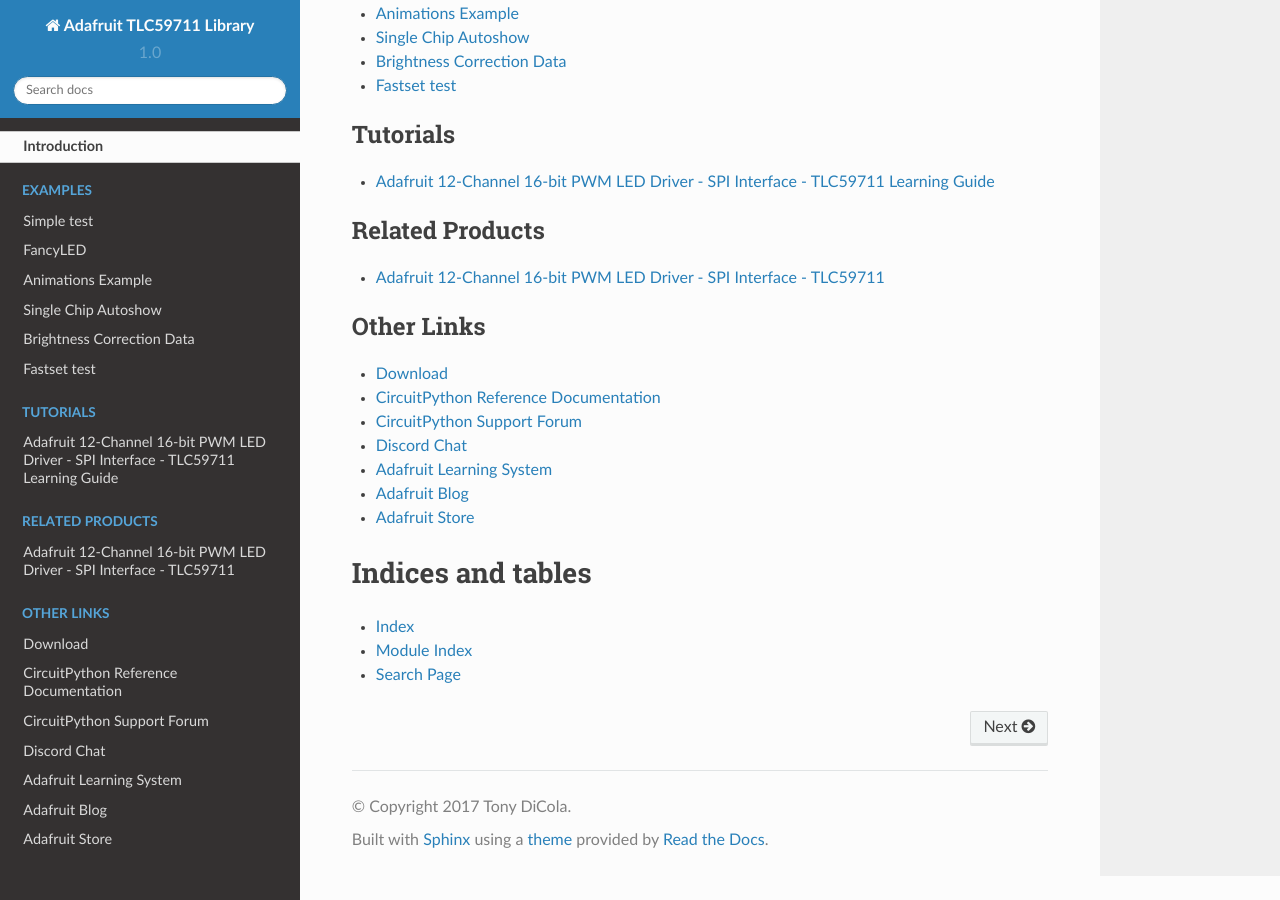
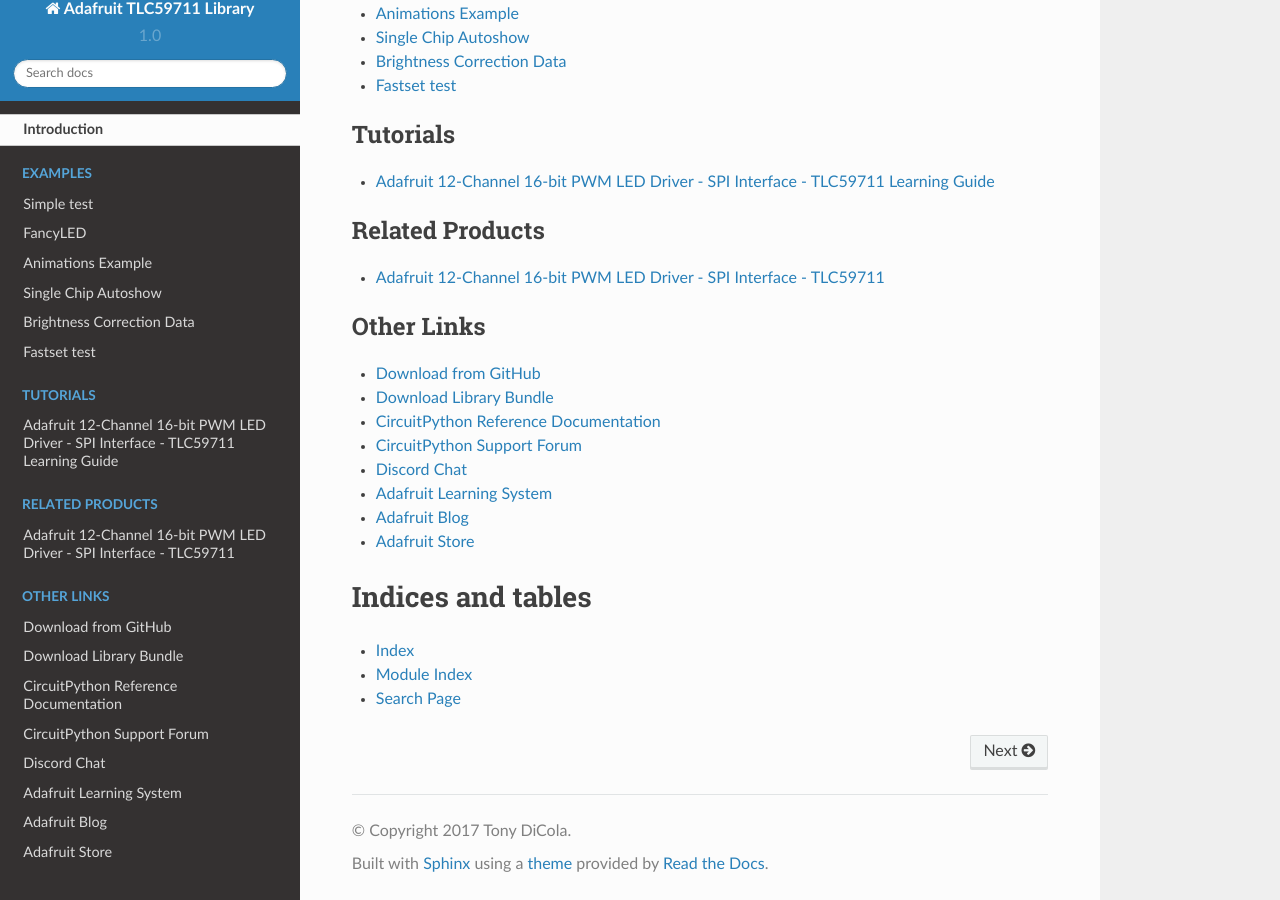
Before and after one commit to adafruit/Adafruit_CircuitPython_TLC59711, a Sphinx documentation site: the page built from docs/index.rst, in a window 1280 px wide and 900 px high, scrolled down 1515 px. Built offline with Sphinx 7.4.7 and the Read the Docs theme 2.0.0, drawn with Linux system fonts in a browser that asks for light colours.

Commit message:
Added cp.org link to index.rst

```diff
--- a/docs/index.rst
+++ b/docs/index.rst
@@ -33,7 +33,8 @@
 .. toctree::
     :caption: Other Links
 
-    Download <https://github.com/adafruit/Adafruit_CircuitPython_TLC59711/releases/latest>
+    Download from GitHub <https://github.com/adafruit/Adafruit_CircuitPython_TLC59711/releases/latest>
+    Download Library Bundle <https://circuitpython.org/libraries>
     CircuitPython Reference Documentation <https://docs.circuitpython.org>
     CircuitPython Support Forum <https://forums.adafruit.com/viewforum.php?f=60>
     Discord Chat <https://adafru.it/discord>
```
